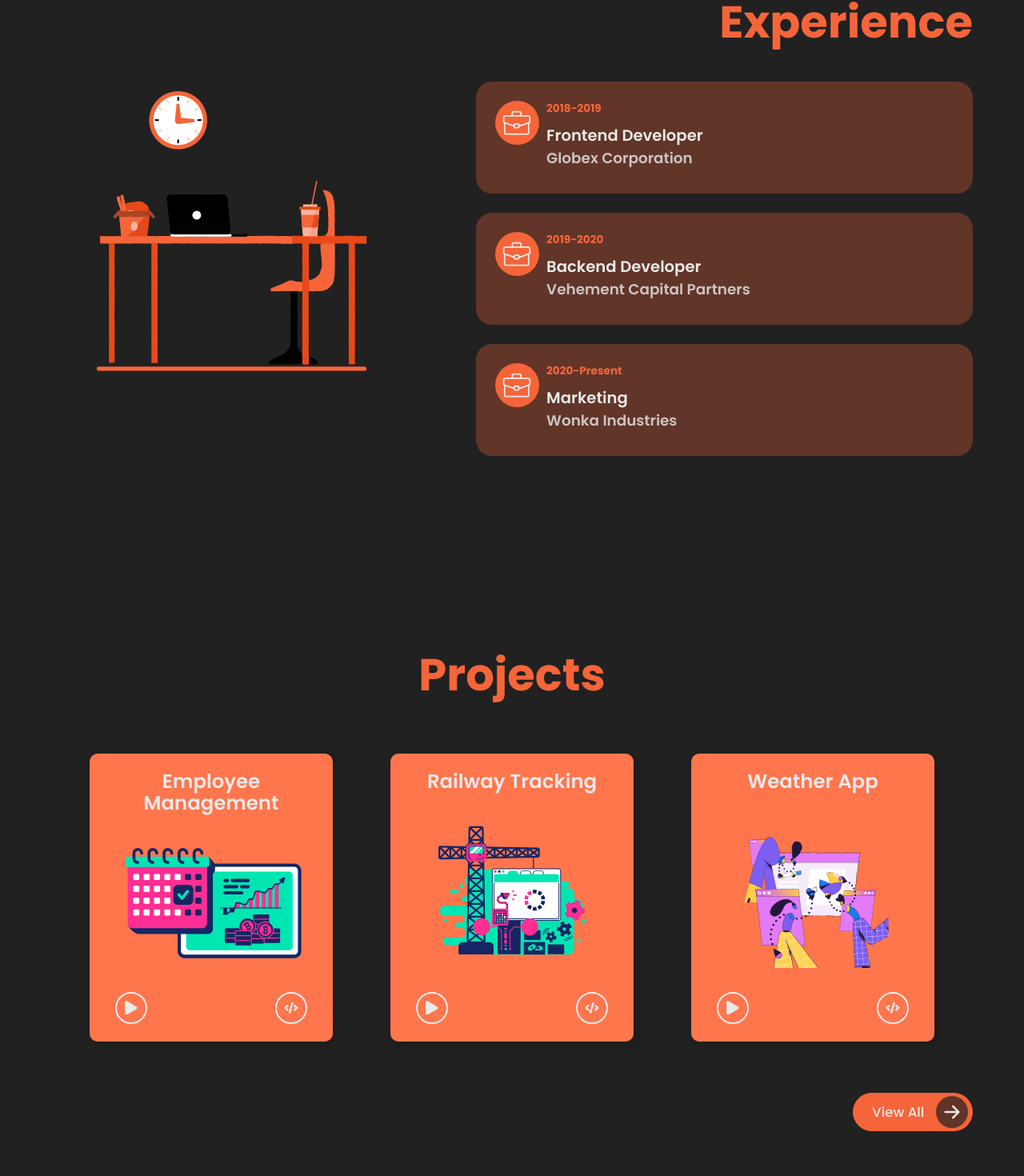
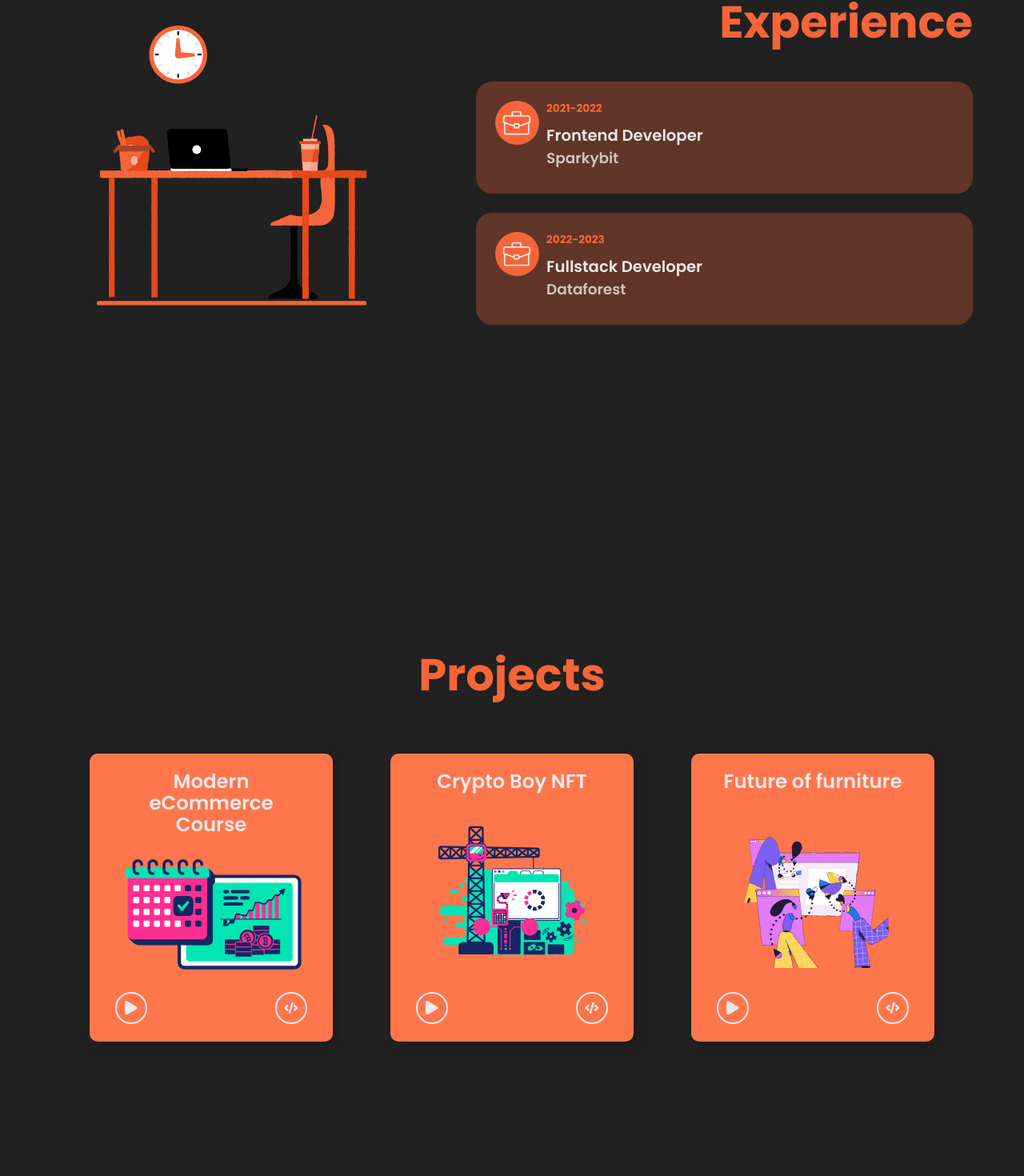
Before and after one commit to dreamcatcher1020/dreamcatcher1020-portfolio, a React (Create React App) app: page / in a window 1280 px wide. Shown: the part 2927-4397 px from the top of the page at 80% size. Built offline with nearby package versions, Linux system fonts and the light colour scheme; a web font is replaced by a local one.

Commit message:
experience, project

```diff
--- a/src/data/experienceData.js
+++ b/src/data/experienceData.js
@@ -1,23 +1,16 @@
 export const experienceData = [
     {
         id: 1,
-        company: 'Globex Corporation',
+        company: 'Sparkybit',
         jobtitle: 'Frontend Developer',
-        startYear: '2018',
-        endYear: '2019'
+        startYear: '2021',
+        endYear: '2022'
     },
     {
         id: 2,
-        company: 'Vehement Capital Partners',
-        jobtitle: 'Backend Developer',
-        startYear: '2019',
-        endYear: '2020'
-    },
-    {
-        id: 3,
-        company: 'Wonka Industries',
-        jobtitle: 'Marketing',
-        startYear: '2020',
-        endYear: 'Present'
+        company: 'Dataforest',
+        jobtitle: 'Fullstack Developer',
+        startYear: '2022',
+        endYear: '2023'
     },
 ]
--- a/src/data/projectsData.js
+++ b/src/data/projectsData.js
@@ -11,75 +11,30 @@
 export const projectsData = [
     {
         id: 1,
-        projectName: 'Employee Management',
-        projectDesc: 'This project aims to build an employee management system that consolidates all information of a company',
-        tags: ['React', 'CSS', 'Material Ui'],
-        code: 'https://github.com/hhhrrrttt222111/developer-portfolio',
-        demo: 'https://github.com/hhhrrrttt222111/developer-portfolio',
+        projectName: 'Modern eCommerce Course',
+        projectDesc: 'Learn the Shopify + Next.js + Tailwind CSS Stack! SWR, Hydrogen, + more',
+        tags: ['Shopify', 'Next.js', 'TailwindCSS', 'SWR', 'Hydrogen'],
+        code: 'https://github.com/dreamcatcher1020/Shopify-Next.js-Tailwind',
+        demo: 'https://www.buildnextshop.com/',
         image: one
     },
     {
         id: 2,
-        projectName: 'Railway Tracking',
-        projectDesc: 'This project is a railway tracking system that allows users to obtain relevant information about train timing.',
-        tags: ['Django', 'Tailwind CSS'],
-        code: 'https://github.com/hhhrrrttt222111/developer-portfolio',
-        demo: 'https://github.com/hhhrrrttt222111/developer-portfolio',
+        projectName: 'Crypto Boy NFT',
+        projectDesc: 'An NFT marketplace where users can mint ERC721 implemented Crypto Boy NFTs and manage them on the Ethereum Blockchain.',
+        tags: ['Node', 'Ethereum', 'Dapp', 'Smart Contracts', 'Solidity', 'NFT', 'NFT-marketplace'],
+        code: 'https://github.com/dreamcatcher1020/NFT-Marketplace-Cryptoboys',
+        demo: 'https://devpavan04.github.io/cryptoboys-nft-marketplace/',
         image: two
     },
     {
         id: 3,
-        projectName: 'Weather App',
-        projectDesc: 'Weather forecast systems and applications predict weather conditions based on multiple parameters.',
-        tags: ['Django', 'CSS', 'Material Ui'],
-        code: 'https://github.com/hhhrrrttt222111/developer-portfolio',
-        demo: 'https://github.com/hhhrrrttt222111/developer-portfolio',
+        projectName: 'Future of furniture',
+        projectDesc: "It's a ecommerce website with react and tailwind css",
+        tags: ['React', 'eCommerce', 'TailwindCSS'],
+        code: 'https://github.com/dreamcatcher1020/eCommerce-Furniture-Website',
+        demo: 'https://ecommerce-furniture-website.netlify.app/',
         image: three
-    },
-    {
-        id: 4,
-        projectName: 'Android Patient Tracker',
-        projectDesc: 'This project involves the development of an Android application for viewing and managing patient data.',
-        tags: ['Flutter', 'Firebase'],
-        code: 'https://github.com/hhhrrrttt222111/developer-portfolio',
-        demo: 'https://github.com/hhhrrrttt222111/developer-portfolio',
-        image: four
-    },
-    {
-        id: 5,
-        projectName: 'E-Commerce App',
-        projectDesc: 'A Simple E-commerce application',
-        tags: ['React Native', 'Firebase'],
-        code: 'https://github.com/hhhrrrttt222111/developer-portfolio',
-        demo: 'https://github.com/hhhrrrttt222111/developer-portfolio',
-        image: five
-    },
-    {
-        id: 6,
-        projectName: 'Uber Lite',
-        projectDesc: 'Uber clone',
-        tags: ['Flutter'],
-        code: 'https://github.com/hhhrrrttt222111/developer-portfolio',
-        demo: 'https://github.com/hhhrrrttt222111/developer-portfolio',
-        image: six
-    },
-    {
-        id: 7,
-        projectName: 'Stock Market App',
-        projectDesc: 'A simple stock market API app',
-        tags: ['React', 'Redux', 'Bootstrap'],
-        code: 'https://github.com/hhhrrrttt222111/developer-portfolio',
-        demo: 'https://github.com/hhhrrrttt222111/developer-portfolio',
-        image: seven
-    },
-    {
-        id: 8,
-        projectName: 'Car Pooling System',
-        projectDesc: 'The carpooling system merges multiple people in a car which leads to meet new people, reduces pollution',
-        tags: ['Flutter', 'React'],
-        code: 'https://github.com/hhhrrrttt222111/developer-portfolio',
-        demo: 'https://github.com/hhhrrrttt222111/developer-portfolio',
-        image: eight
     },
 ]
 
```
